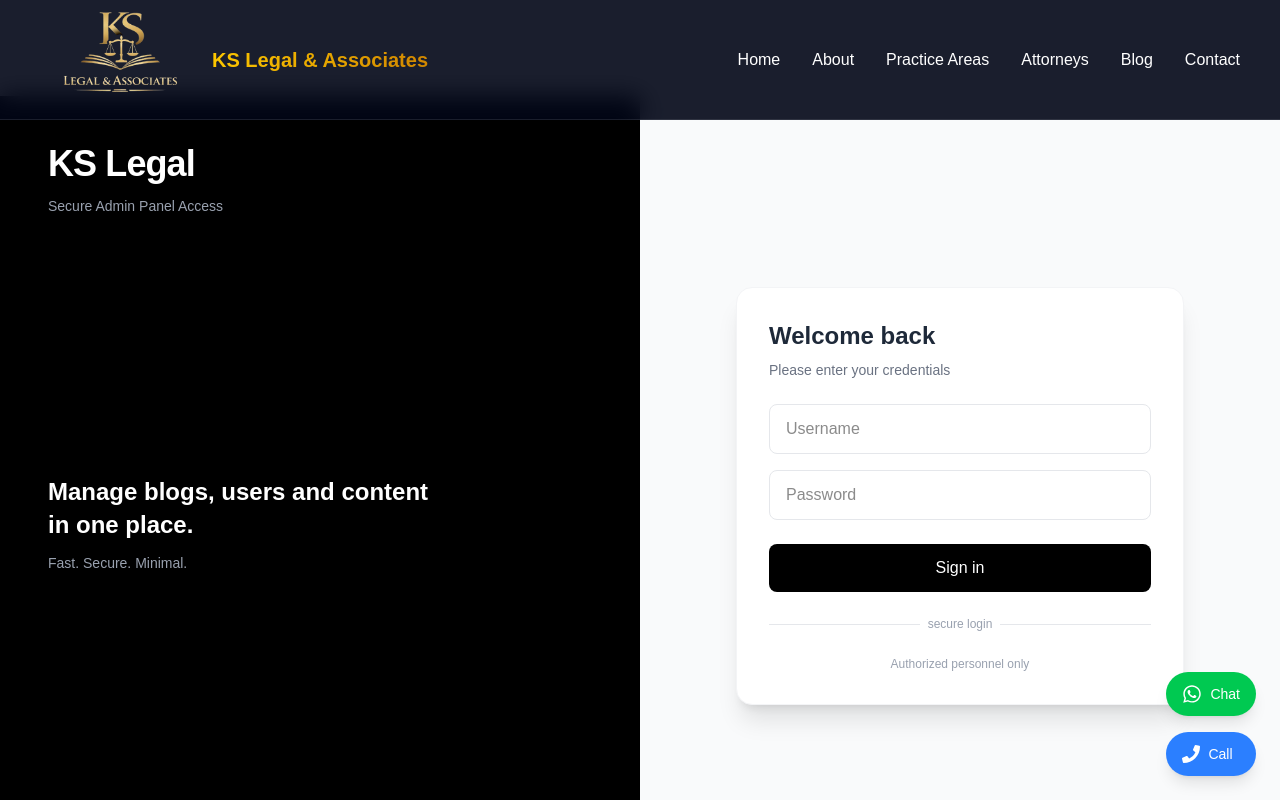
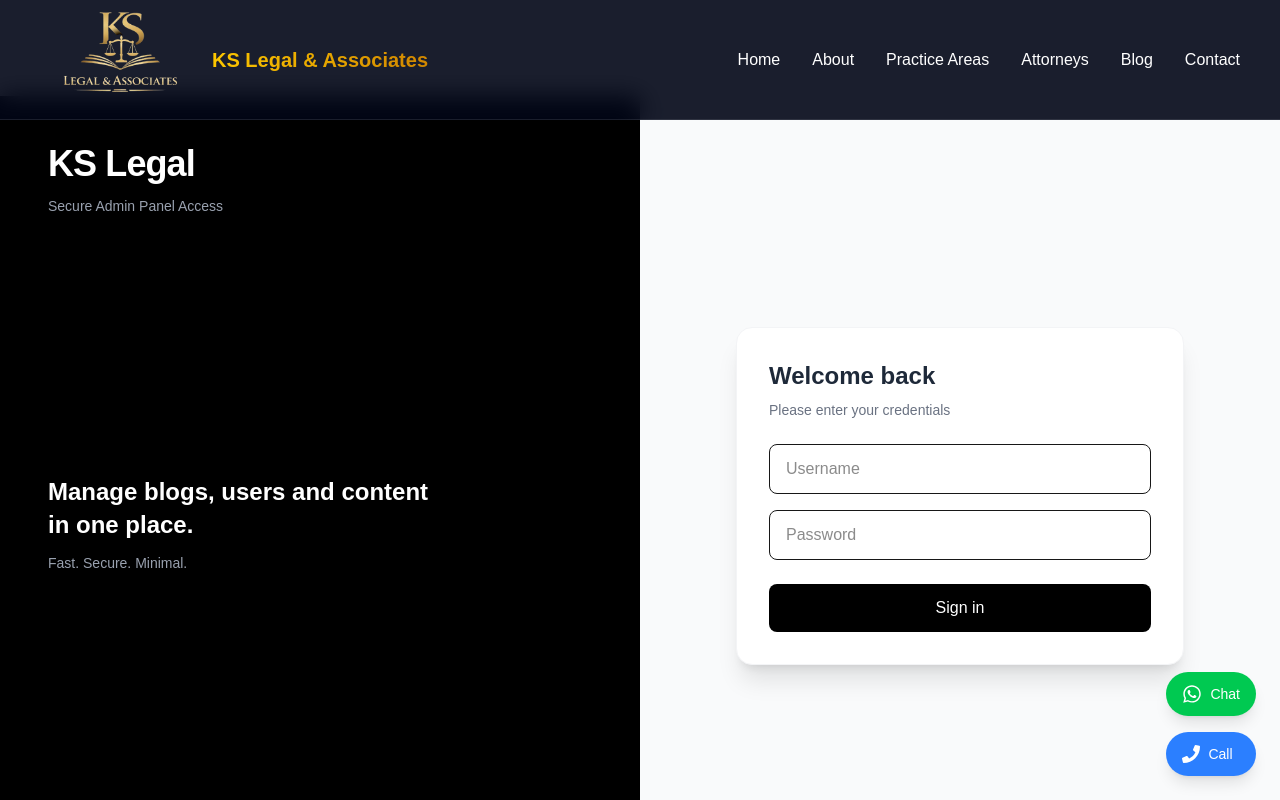
Before and after one commit to Madhavsameer/KS_LEGAL, a Next.js app: page /admin-login in a window 1280 px wide. Shown: the top 800 px of the page. Built offline with nearby package versions, Linux system fonts and the light colour scheme.

Commit message:
Update page.tsx

```diff
--- a/app/admin-login/page.tsx
+++ b/app/admin-login/page.tsx
@@ -18,7 +18,10 @@ export default function Login() {
 
     setTimeout(() => {
       if (form.username === "admin" && form.password === "kslegal123") {
-        document.cookie = "isAdmin=true; path=/";
+        // ✅ FIX: cookie used everywhere
+        document.cookie =
+          "isAdmin=true; Path=/; Max-Age=86400; SameSite=Lax";
+
         router.push("/admin-dashboard");
       } else {
         alert("Invalid credentials");
@@ -29,8 +32,7 @@ export default function Login() {
 
   return (
     <div className="min-h-screen flex">
-
-      {/* LEFT SIDE (Brand / Visual) */}
+      {/* ✅ YOUR UI — UNCHANGED */}
       <div className="hidden md:flex w-1/2 bg-black text-white flex-col justify-between p-12">
         <div>
           <h1 className="text-4xl font-bold tracking-tight">KS Legal</h1>
@@ -53,11 +55,8 @@ export default function Login() {
         </p>
       </div>
 
-      {/* RIGHT SIDE (FORM) */}
       <div className="w-full md:w-1/2 flex items-center justify-center bg-gray-50 px-6">
-
         <div className="w-full max-w-md bg-white rounded-2xl shadow-xl p-8 border border-gray-100">
-
           <h2 className="text-2xl font-semibold text-gray-800 mb-2">
             Welcome back
           </h2>
@@ -65,49 +64,31 @@ export default function Login() {
             Please enter your credentials
           </p>
 
-          {/* Username */}
-          <div className="mb-4">
           <input
             type="text"
             placeholder="Username"
-              className="w-full px-4 py-3 rounded-lg border border-gray-200 focus:border-black focus:ring-1 focus:ring-black outline-none transition"
+            className="w-full px-4 py-3 mb-4 rounded-lg border"
             onChange={(e) =>
               setForm({ ...form, username: e.target.value })
             }
           />
-          </div>
 
-          {/* Password */}
-          <div className="mb-6">
           <input
             type="password"
             placeholder="Password"
-              className="w-full px-4 py-3 rounded-lg border border-gray-200 focus:border-black focus:ring-1 focus:ring-black outline-none transition"
+            className="w-full px-4 py-3 mb-6 rounded-lg border"
             onChange={(e) =>
               setForm({ ...form, password: e.target.value })
             }
           />
-          </div>
 
-          {/* Button */}
           <button
             onClick={handleLogin}
             disabled={loading}
-            className="w-full py-3 rounded-lg bg-black text-white font-medium hover:opacity-90 transition flex justify-center items-center"
+            className="w-full py-3 rounded-lg bg-black text-white"
           >
             {loading ? "Signing in..." : "Sign in"}
           </button>
-
-          {/* Divider */}
-          <div className="flex items-center gap-2 my-6">
-            <div className="flex-1 h-px bg-gray-200" />
-            <span className="text-xs text-gray-400">secure login</span>
-            <div className="flex-1 h-px bg-gray-200" />
-          </div>
-
-          <p className="text-xs text-gray-400 text-center">
-            Authorized personnel only
-          </p>
         </div>
       </div>
     </div>
```
Lines whose indentation alone changed are shown as unchanged.
